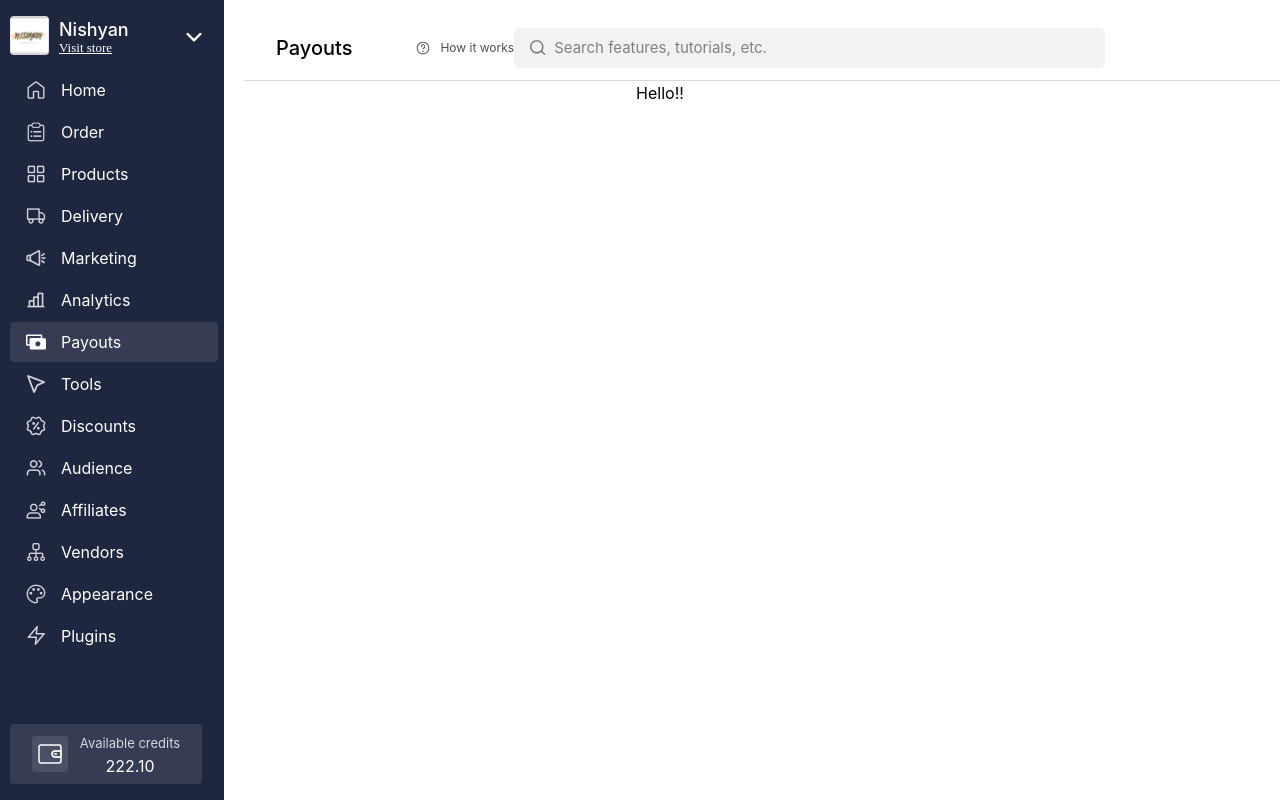
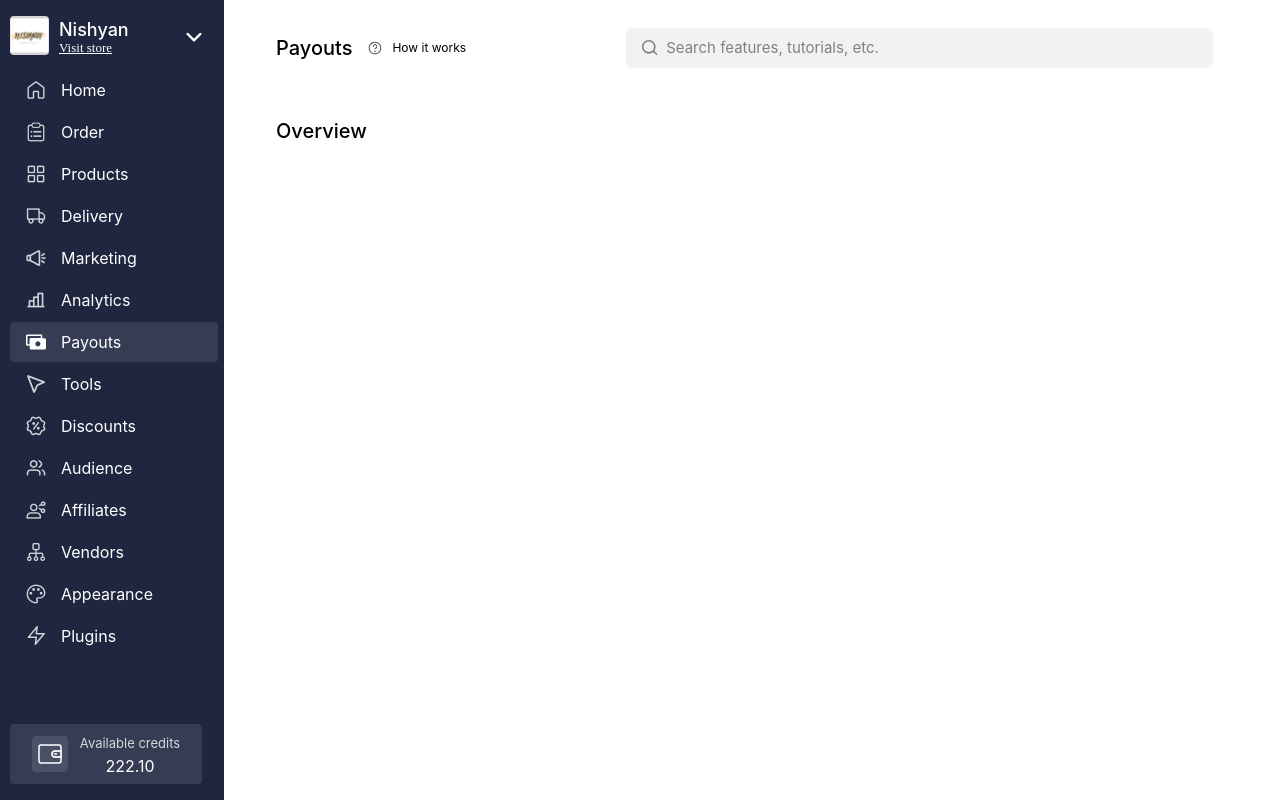
Before and after one commit to razzalok/dukanpayouttask, a React (Create React App) app: page / in a window 1280 px wide. Shown: the top 800 px of the page. Built offline with nearby package versions, Linux system fonts and the light colour scheme.

Commit message:
Navbar done

```diff
--- a/src/assets/css/Navbar.css
+++ b/src/assets/css/Navbar.css
@@ -1,10 +1,12 @@
 .navbar {
   --tw-bg-opacity: 1;
   background-color: rgb(255 255 255 / var(--tw-bg-opacity));
-  border-bottom: 1px solid #d9d9d9;
+  /* border-bottom: 1px solid #d9d9d9; */
   align-items: center;
   width: 100%;
   display: flex;
+  align-items: center;
+  justify-content: center;
   z-index: 30;
   position: sticky;
   top: 0;
--- a/src/components/Navbar.jsx
+++ b/src/components/Navbar.jsx
@@ -4,8 +4,9 @@ import help from "../assets/images/navimg/Help.png";
 const Navbar = () => {
   return (
     <div className="navbar">
-      <p className="text-xl font-medium">Payouts</p>
-      <div className="ml-16 text-[#4D4D4D]">
+      <div className="flex">
+        <p className="text-xl font-medium">Payouts</p>
+        <div className="ml-4 text-[#4D4D4D]"></div>
         <div class="flex items-center space-x-2.5 grow">
           <svg
             width="14"
@@ -45,7 +46,7 @@ const Navbar = () => {
           </div>
         </div>
       </div>
-      <div className="px-4 py-[9px] bg-[#F2F2F2] space-x-2 flex grow items-center rounded-md">
+      <div className="ml-40 w-[400px] px-4 py-[9px] bg-[#F2F2F2] space-x-2 flex grow items-center rounded-md w-[400px]">
         <svg
           width="16"
           height="16"
@@ -71,7 +72,7 @@ const Navbar = () => {
         />
       </div>
       <section className="flex space-x-3 grow justify-end">
-        <aside className="p-2.5 bg-background-light rounded-full hover:cursor-pointer">
+        <aside className="p-2.5 bg-[#E6E6E6] rounded-full hover:cursor-pointer">
           <svg
             width="20"
             height="20"
@@ -85,6 +86,7 @@ const Navbar = () => {
             ></path>
           </svg>
         </aside>
+
         <svg
           width="40"
           height="40"
--- a/src/pages/Dashboard.jsx
+++ b/src/pages/Dashboard.jsx
@@ -1,8 +1,29 @@
 import React from "react";
 const Dashboard = () => {
   return (
-    <div>
-      <p>Hello!!</p>
+    <div className="w-[100%] p-8 space-y-6 ml-[224px]">
+      <section className="flex justify-between items-center">
+        <h1 className="text-text-dark text-xl font-medium">Overview</h1>
+        <aside className="relative bg-white">
+          <select className="py-1.5 pl-3.5 pr-9 appearance-none hover:cursor-pointer bg-white border border-border rounded-md text-text">
+            <option>This Month</option>
+            <option>Last Month</option>
+          </select>
+          <svg
+            className="absolute right-3.5 top-3 hover:cursor-pointer pointer-events-none"
+            xmlns="http://www.w3.org/2000/svg"
+            width="16"
+            height="16"
+            viewBox="0 0 16 16"
+            fill="none"
+          >
+            <path
+              d="M2.27748 5.77748C2.61381 5.44114 3.14013 5.41057 3.511 5.68575L3.61726 5.77748L8 10.1598L12.3827 5.77748C12.7191 5.44114 13.2454 5.41057 13.6163 5.68575L13.7225 5.77748C14.0589 6.11381 14.0894 6.64013 13.8142 7.011L13.7225 7.11726L8.66989 12.1699C8.33355 12.5062 7.80724 12.5368 7.43636 12.2616L7.33011 12.1699L2.27748 7.11726C1.90751 6.74729 1.90751 6.14745 2.27748 5.77748Z"
+              fill="#4D4D4D"
+            ></path>
+          </svg>
+        </aside>
+      </section>
     </div>
   );
 };
```
